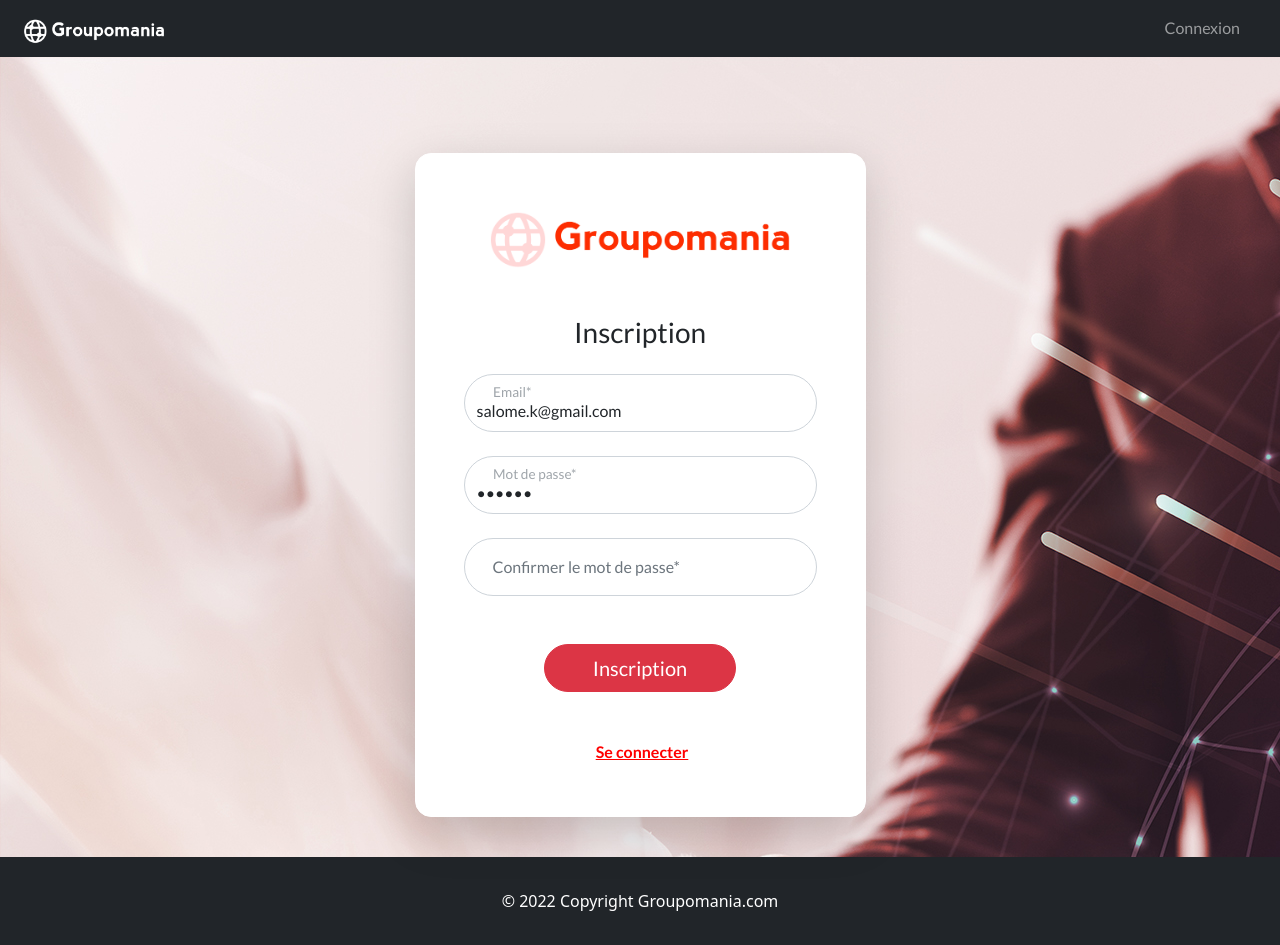
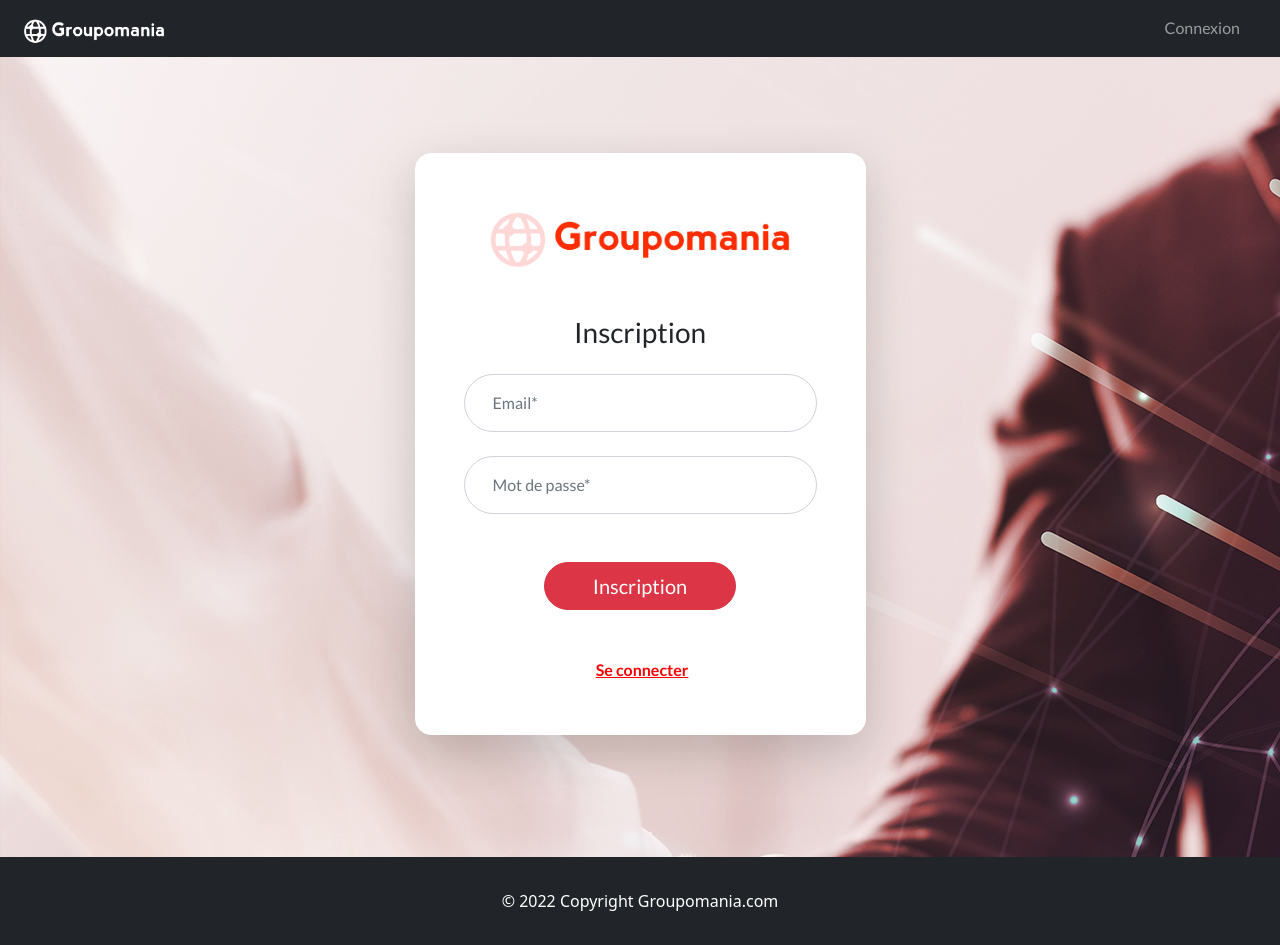
Before and after one commit to SalomeKer/Groupomania-p7, a Vue app: page /login in a window 1280 px wide. Both pictures are taken after a click on the element "Inscrivez-vous !". Built offline with nearby package versions, Linux system fonts and the light colour scheme; a web font is replaced by a local one.

Commit message:
suppression comfirmation password

```diff
--- a/src/pages/loginPage.vue
+++ b/src/pages/loginPage.vue
@@ -5,9 +5,8 @@
   name: "LoginPage",
   data() {
     return {
-      username: "salome.k@gmail.com",
-      password: "123456",
-      confirmPassword: "123456",
+      username: "",
+      password: "",
       HasInvalidData: false,
       error: null,
       isLoginMode: true
@@ -19,12 +18,11 @@
     toggleLoginMode() {
       this.isLoginMode = !this.isLoginMode
     },
-    signUp: async function (email, password, confirmPassword, router) {
+    signUp: async function (email, password, router) {
       const { url } = getUrlAndHeaders()
       const body = JSON.stringify({
         email,
         password,
-        confirmPassword
       })
       const options = {
         method: "POST",
@@ -123,15 +121,6 @@
 								<label for="floatingPassword" class="text-muted ms-3">Mot de passe*</label>
 								</div>
 								<div v-if="!isLoginMode" class="form-floating mb-5">
-								<input style="border-radius: 25rem;"
-								type="password"
-								class="form-control"
-								placeholder="Confirm password"
-								v-model="Confirmpassword"
-								required="true"
-								@invalid="isFormValid"
-								/>
-								<label for="floatingPassword" class="text-muted ms-3">Confirmer le mot de passe*</label>
 								</div>
 								<span v-if="HasInvalidData" class="messageError">Veuillez remplir tous les champs obligatoires</span>
 								<span v-if="!HasInvalidData && error" class="messageError">{{ error }}</span>
@@ -139,7 +128,7 @@
 							loginUser(this.username, this.password)" :disabled="HasInvalidData">
 							Connexion
 							</button>
-							<button v-else style="border-radius: 25rem;" class=" mx-auto d-flex btn btn-danger mb-3 btn-lg ps-5 pe-5 btn-block" type="submit" @click.prevent=" ()=>signUp(this.username, this.password, this.confirmPassword, this.$router)" :disabled="HasInvalidData">
+							<button v-else style="border-radius: 25rem;" class=" mx-auto d-flex btn btn-danger mb-3 btn-lg ps-5 pe-5 btn-block" type="submit" @click.prevent=" ()=>signUp(this.username, this.password, this.$router)" :disabled="HasInvalidData">
 							Inscription
 							</button>
 							<p class="d-flex justify-content-center mt-5 mb-1 subLink" @click.prevent="toggleLoginMode"><a class="ps-1" href="#">{{this.isLoginMode ? "Inscrivez-vous !" : "Se connecter"}}</a></p>
```
